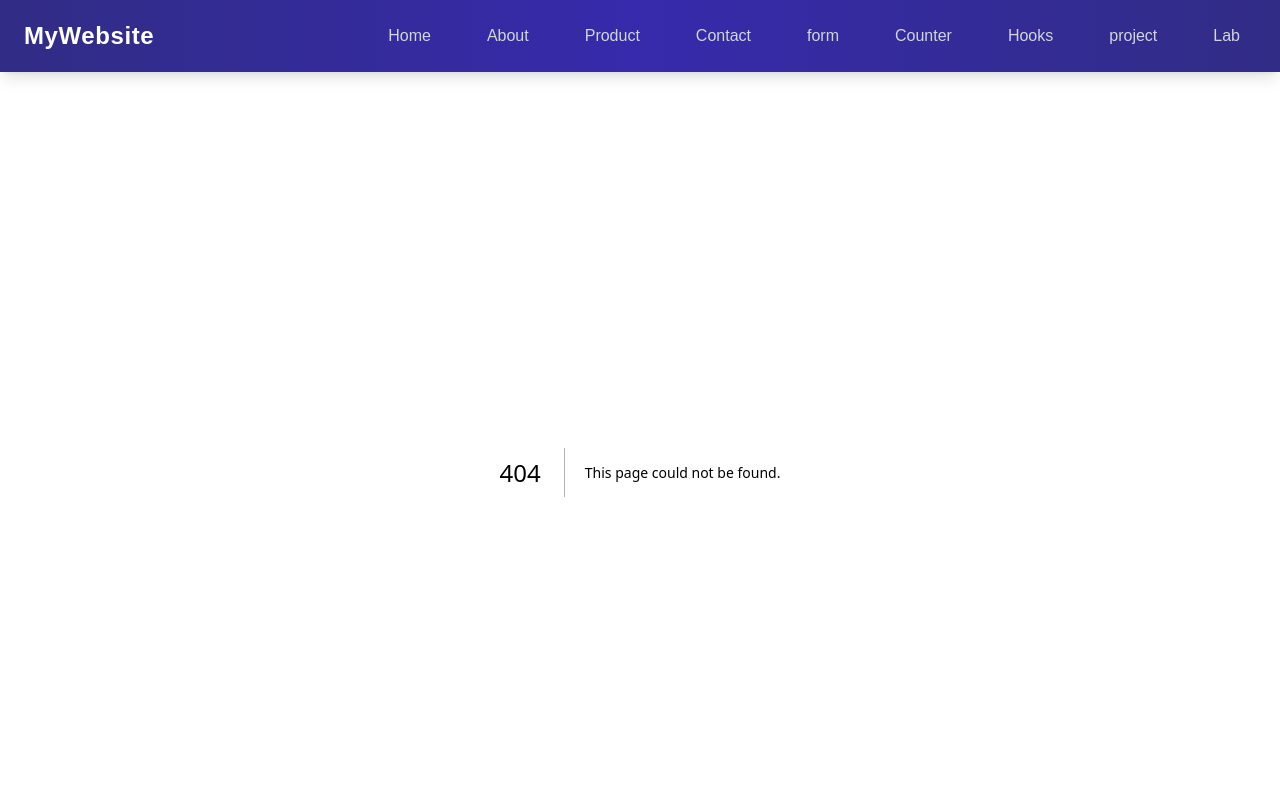
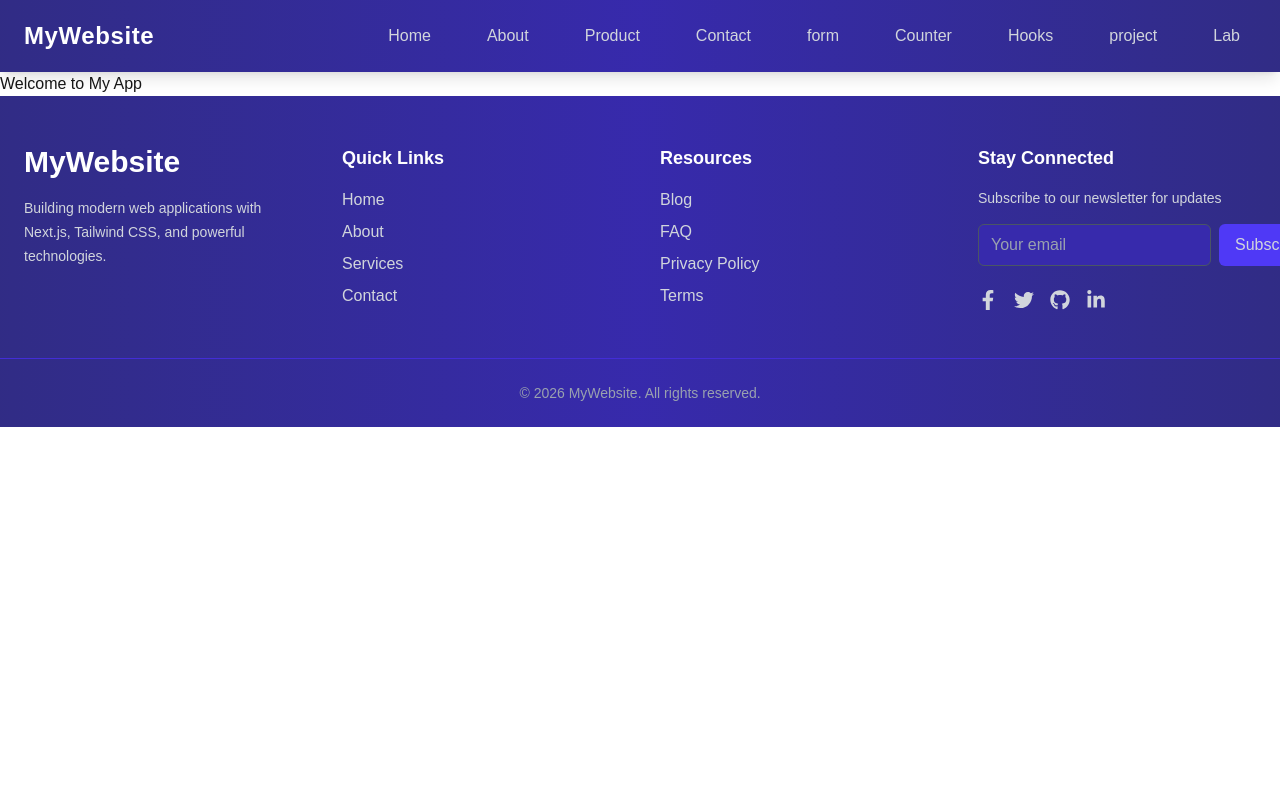
Before and after one commit to abyssiniatech/Nextjs_intermidate, a Next.js app: page /main in a window 1280 px wide. Before the commit this address had no page. Shown: the top 800 px of the page. Built offline with nearby package versions, Linux system fonts and the light colour scheme.

Commit message:
add the second commit:

```diff
--- /dev/null
+++ b/app/main/page.tsx
@@ -0,0 +1,11 @@
+import React from 'react'
+
+const page = () => {
+  return (
+    <div>
+      <h1>Welcome to My App</h1>
+    </div>
+  )
+}
+
+export default page
```
